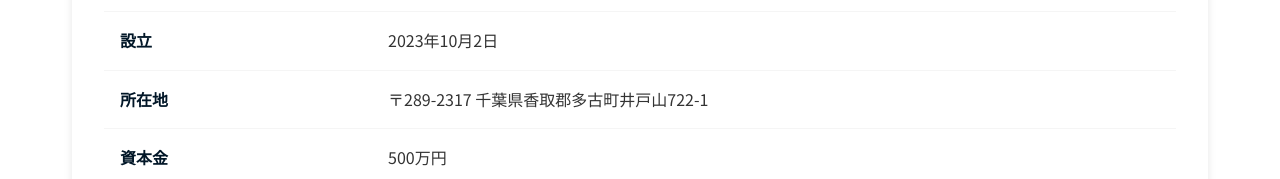
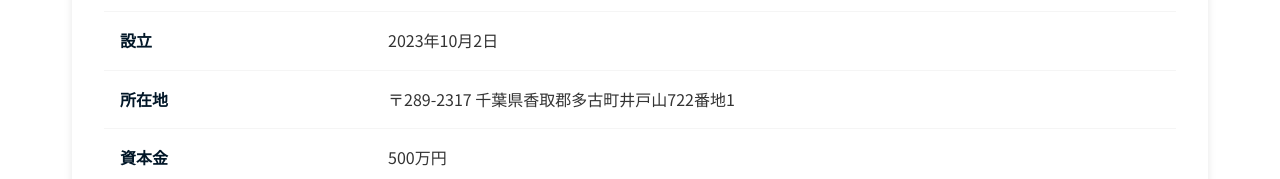
Before and after one commit to miyazakikna/corporate-site, a Next.js app: page /company in a window 1280 px wide. Shown: the part 276-455 px from the top of the page. Built offline with nearby package versions, Linux system fonts and the light colour scheme.

Commit message:
first commit

```diff
--- a/src/components/company/Company.tsx
+++ b/src/components/company/Company.tsx
@@ -57,7 +57,7 @@ export const Company = () => {
               </tr>
               <tr>
                 <th>所在地</th>
-                <td>〒289-2317 千葉県香取郡多古町井戸山722-1</td>
+                <td>〒289-2317 千葉県香取郡多古町井戸山722番地1</td>
               </tr>
               <tr>
                 <th>資本金</th>
--- a/src/components/privacy-policy/Privacy.tsx
+++ b/src/components/privacy-policy/Privacy.tsx
@@ -99,7 +99,7 @@ export const Privacy = () => {
             </p>
             <address className={styles.address}>
               社名：株式会社Amelio<br />
-              住所：千葉県香取郡多古町井戸山722-1<br />
+              住所：千葉県香取郡多古町井戸山722番地1<br />
               代表取締役：宮崎 賢治<br />
               メール：contact@amelio-tech.com
             </address>
```
Also changed, not shown: public/logo.svg, 1 other file (tests, documents, lock files or other folders).
